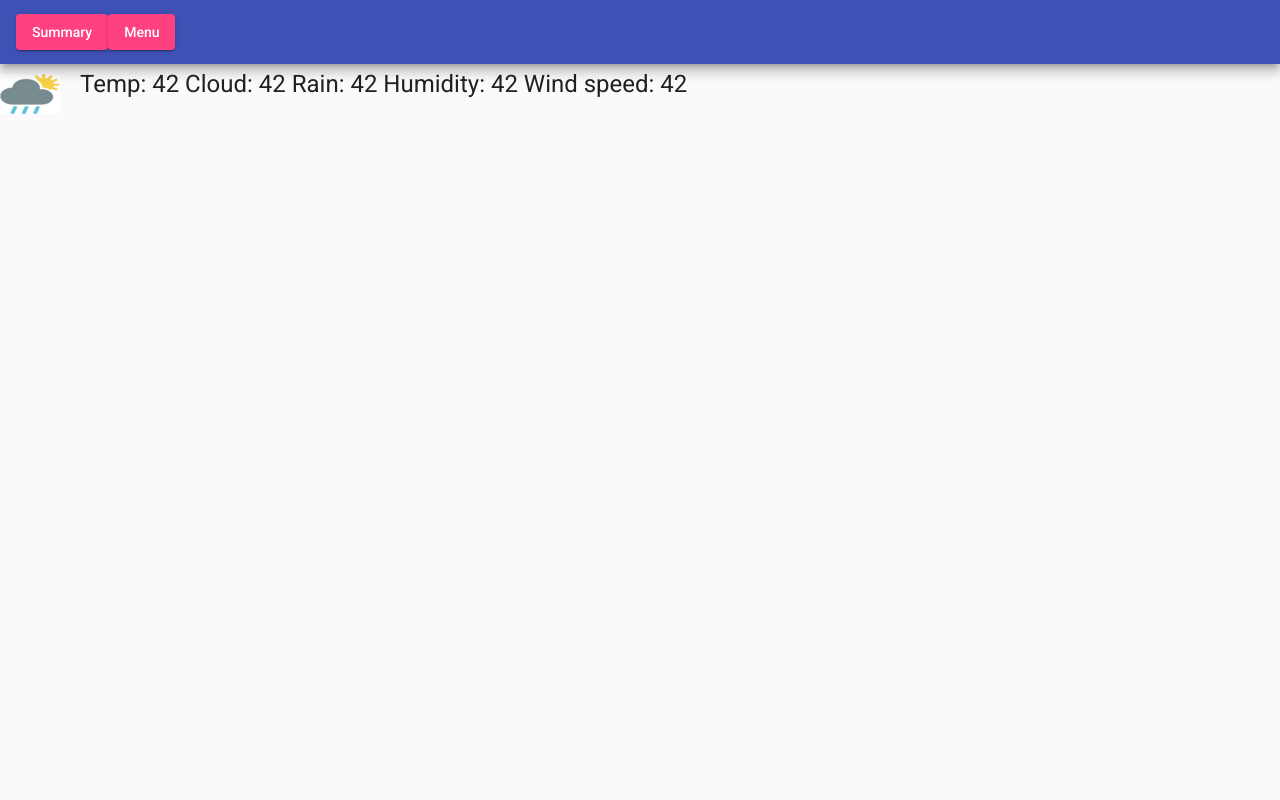
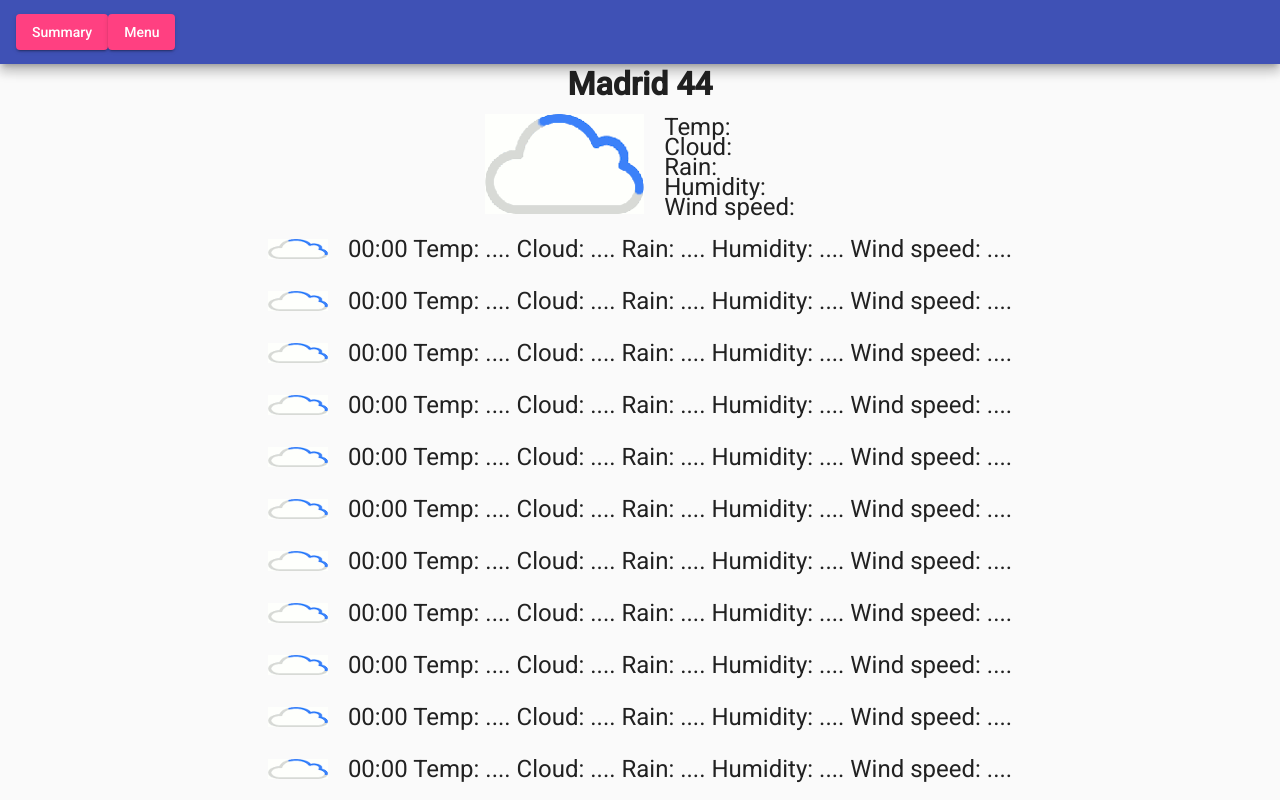
Before and after one commit to TomQuinnell/webweatherapp, an Angular app: page /summary in a window 1280 px wide. Built offline with nearby package versions, Linux system fonts and the light colour scheme.

Commit message:
Snapshot screen

```diff
--- a/src/app/forecast/ForecastComposite.ts
+++ b/src/app/forecast/ForecastComposite.ts
@@ -2,21 +2,25 @@ import {ForecastAtTime} from "./ForecastAtTime";
 import {Forecast} from "./Forecast";
 
 export class ForecastComposite extends Forecast{
-  private forecasts: Array<ForecastAtTime>;
+  private _forecasts: Array<ForecastAtTime>;
 
   constructor(size: number) {
     super();
-    this.forecasts = new Array<ForecastAtTime>();
+    this._forecasts = new Array<ForecastAtTime>();
     for (let i = 0; i < size; i++) {
-      this.forecasts.push(new ForecastAtTime());
+      this._forecasts.push(new ForecastAtTime());
     }
   }
 
   public update (temps: Array<number>, clouds: Array<number>, rains: Array<number>, humiditys: Array<number>,
                  windSpeeds: Array<number>, times: Array<Date>): void {
     this.timeOfQuery = new Date();
-    for (let i = 0; i < this.forecasts.length; i++) {
-      this.forecasts[i].update(temps[i], clouds[i], rains[i], humiditys[i], windSpeeds[i], times[i]);
+    for (let i = 0; i < this._forecasts.length; i++) {
+      this._forecasts[i].update(temps[i], clouds[i], rains[i], humiditys[i], windSpeeds[i], times[i]);
     }
   }
+
+  get forecasts(): Array<ForecastAtTime> {
+    return this._forecasts;
+  }
 }
--- a/src/app/services/weather/weather.service.ts
+++ b/src/app/services/weather/weather.service.ts
@@ -6,9 +6,12 @@ import {WeatherLocation} from "../../location/WeatherLocation";
   providedIn: 'root'
 })
 export class WeatherService {
+  get snapshotLocation(): WeatherLocation {
+    return this._snapshotLocation;
+  }
   private _locationCache: LocationCache;
   private readonly _currentLocation: WeatherLocation;
-
+  private _snapshotLocation: WeatherLocation;
 
   constructor() {
     this._locationCache = new LocationCache();
@@ -17,6 +20,8 @@ export class WeatherService {
     this._locationCache.add("2_2", "Paris");
     this._locationCache.add("3_3", "Rome");
     this._locationCache.add("4_4", "Madrid");
+
+    this._snapshotLocation = this.recent[0];
   }
 
   public getFirstK(k: number) {
--- a/src/app/snapshot/row-snapshot/row-snapshot.component.css
+++ b/src/app/snapshot/row-snapshot/row-snapshot.component.css
@@ -1,6 +1,10 @@
 .picture {
   float: left;
   margin-right: 20px;
+}
+
+.summary {
+  display: flex;
 }
 
 .summaryText {
--- a/src/app/snapshot/row-snapshot/row-snapshot.component.html
+++ b/src/app/snapshot/row-snapshot/row-snapshot.component.html
@@ -5,6 +5,7 @@
     </div>
     <div class="summary">
       <p class="summaryText">
+        {{this.forecast.timeOfForecast ? this.forecast.timeOfForecast.getTime() : "00:00"}}
         Temp: {{this.forecast.temp ? this.forecast.temp: "...."}}
         Cloud: {{this.forecast.cloudCoverage ? this.forecast.cloudCoverage: "...."}}
         Rain: {{this.forecast.rain ? this.forecast.rain: "...."}}
@@ -14,3 +15,4 @@
     </div>
   </div>
 </div>
+<br>
--- a/src/app/summary/summary.component.css
+++ b/src/app/summary/summary.component.css
@@ -0,0 +1,11 @@
+.currentSnapshot {
+  display: flex;
+  justify-content: center;
+  align-items: center;
+}
+
+.compositeSnapshot {
+  display: flex;
+  justify-content: center;
+  align-items: center;
+}
--- a/src/app/summary/summary.component.html
+++ b/src/app/summary/summary.component.html
@@ -1 +1,9 @@
-<app-row-snapshot [forecast]="test"></app-row-snapshot>
+<div class="wrapper">
+  <div class="currentSnapshot">
+    <app-big-snapshot [location]="location"></app-big-snapshot>
+  </div>
+  <br>
+  <div class="compositeSnapshot" *ngFor="let forecastRow of compositeForecast.forecasts">
+    <app-row-snapshot [forecast]="forecastRow"></app-row-snapshot>
+  </div>
+</div>
--- a/src/app/summary/summary.component.ts
+++ b/src/app/summary/summary.component.ts
@@ -1,5 +1,8 @@
 import { Component, OnInit } from '@angular/core';
 import {ForecastAtTime} from "../forecast/ForecastAtTime";
+import {WeatherLocation} from "../location/WeatherLocation";
+import {WeatherService} from "../services/weather/weather.service";
+import {ForecastComposite} from "../forecast/ForecastComposite";
 
 @Component({
   selector: 'app-summary',
@@ -7,13 +10,40 @@ import {ForecastAtTime} from "../forecast/ForecastAtTime";
   styleUrls: ['./summary.component.css']
 })
 export class SummaryComponent implements OnInit {
-  test: ForecastAtTime;
-  constructor() {
-    this.test = new ForecastAtTime();
-    this.test.update(42, 42, 42, 42, 42, new Date())
+  private _location!: WeatherLocation;
+  private _currentForecast!: ForecastAtTime;
+  private _compositeForecast!: ForecastComposite;
+  private _isTwelve!: boolean;
+  constructor(
+    private readonly weatherService: WeatherService,
+  ) {
   }
 
   ngOnInit(): void {
+    this._location = this.weatherService.snapshotLocation;
+    this._currentForecast = this.location.currentForecast;
+    this._compositeForecast = this.location.twelveHour;
+    this._isTwelve = true;
   }
 
+  public swapComposite() {
+    this._compositeForecast = this.isTwelve ? this.location.sevenDay : this.location.twelveHour;
+    this._isTwelve = !this.isTwelve;
+  }
+
+  get location(): WeatherLocation {
+    return this._location;
+  }
+
+  get currentForecast(): ForecastAtTime {
+    return this._currentForecast;
+  }
+
+  get compositeForecast(): ForecastComposite {
+    return this._compositeForecast;
+  }
+
+  get isTwelve(): boolean {
+    return this._isTwelve;
+  }
 }
--- a/src/app/summary/summary.module.ts
+++ b/src/app/summary/summary.module.ts
@@ -3,6 +3,7 @@ import { CommonModule } from '@angular/common';
 import { SummaryComponent } from './summary.component';
 import {SummaryRoutingModule} from "./summary-routing.module";
 import {RowSnapshotModule} from "../snapshot/row-snapshot/row-snapshot.module";
+import {BigSnapshotModule} from "../snapshot/big-snapshot/big-snapshot.module";
 
 
 
@@ -13,7 +14,8 @@ import {RowSnapshotModule} from "../snapshot/row-snapshot/row-snapshot.module";
     imports: [
         CommonModule,
         SummaryRoutingModule,
-        RowSnapshotModule
+        RowSnapshotModule,
+        BigSnapshotModule
     ]
 })
 export class SummaryModule { }
```
